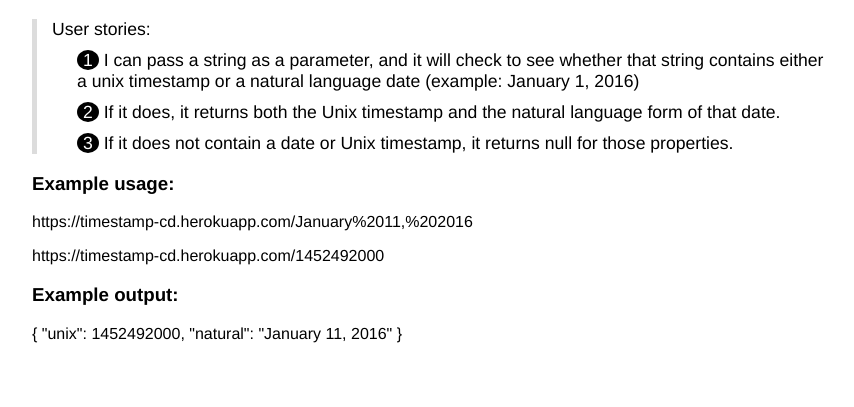
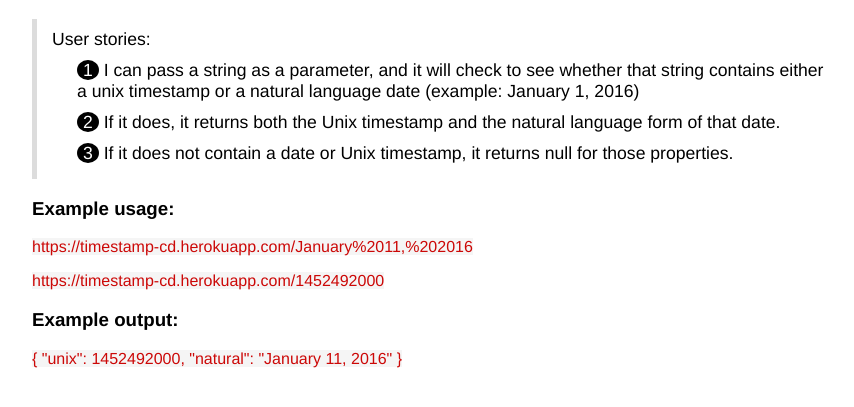
Before and after one commit to chrisdziewa/timestamp-microservice, a website: page public/index.html in a window 1280 px wide. Shown: the part 61-468 px from the top of the page, without its empty margins (208-1062 px from the left). Drawn offline with Linux system fonts and the light colour scheme.

Commit message:
Update styles for index.html

```diff
--- a/public/css/style.css
+++ b/public/css/style.css
@@ -11,10 +11,12 @@ body {
 .list-header {
   padding-left: 15px;
   margin-bottom: 0;
+  margin-top: 5px;
 }
 
 ul {
   margin-top: 0;
+  margin: 0;
 }
 
 li {
@@ -25,6 +27,7 @@ li {
 .user-stories {
   font-size: 1.1rem;
   border-left: 5px solid rgba(220,220,220,1);
+  padding: 5px 0;
 }
 
 .number {
@@ -34,3 +37,12 @@ li {
   color: white;
   text-align: center;
 }
+
+.example-section p {
+  width: 60%;
+}
+
+.example {
+  background: rgba(230,230,230,.4);
+  color: rgba(204, 8, 7, 1);
+}
--- a/public/index.html
+++ b/public/index.html
@@ -20,11 +20,14 @@
           <li><span class="number">3</span> If it does not contain a date or Unix timestamp, it returns null for those properties.</li>
         </ul>
       </div>
-      <h3>Example usage:</h3>
-      <p class="example">https://timestamp-cd.herokuapp.com/January%2011,%202016 </p>
-      <p class="example">https://timestamp-cd.herokuapp.com/1452492000</p>
-      <h3>Example output:</h3>
-      <p class="example"> { "unix": 1452492000, "natural": "January 11, 2016" }</p>
+      <div class="example-section">
+        <h3>Example usage:</h3>
+        <p> <span class="example">https://timestamp-cd.herokuapp.com/January%2011,%202016</span>
+        </p>
+        <p><span class="example">https://timestamp-cd.herokuapp.com/1452492000</span></p>
+        <h3>Example output:</h3>
+        <p><span class="example"> { "unix": 1452492000, "natural": "January 11, 2016" }</span></p>
+      </div>
     </div>
   </body>
 
```
